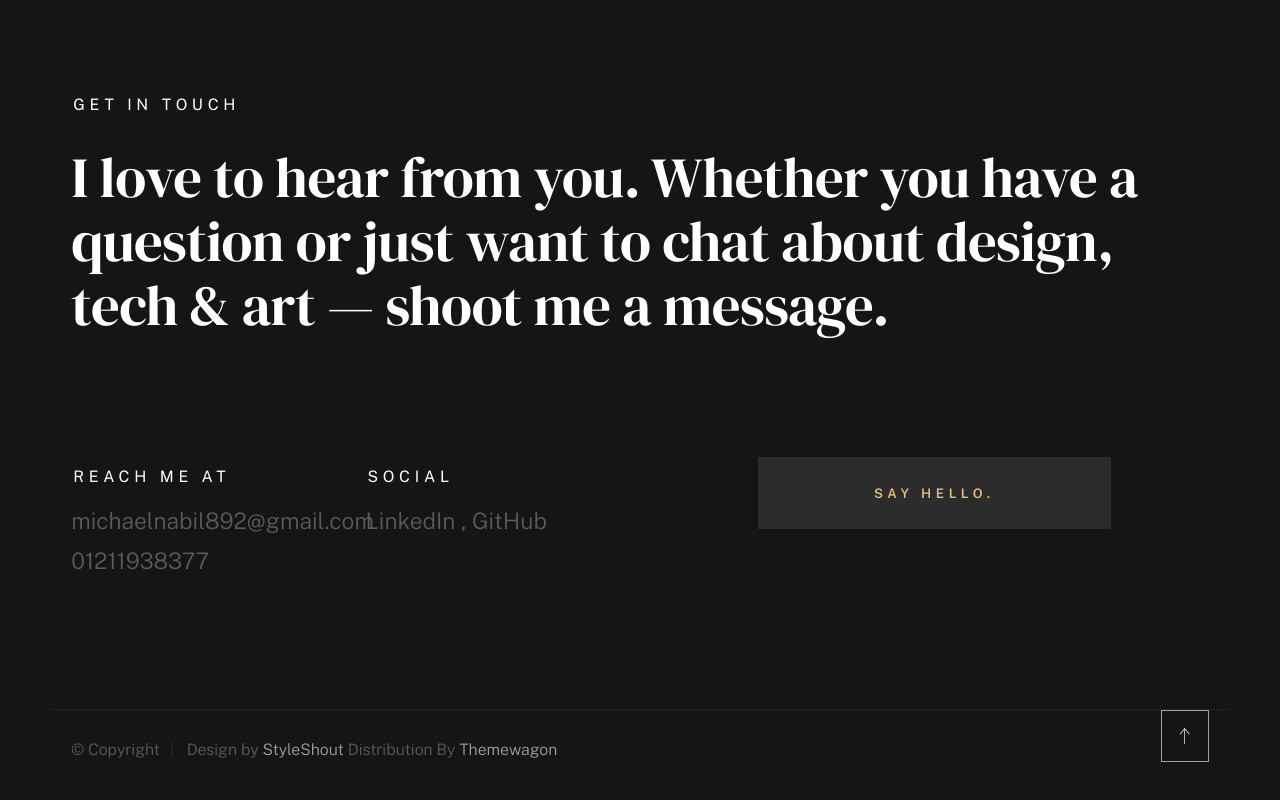
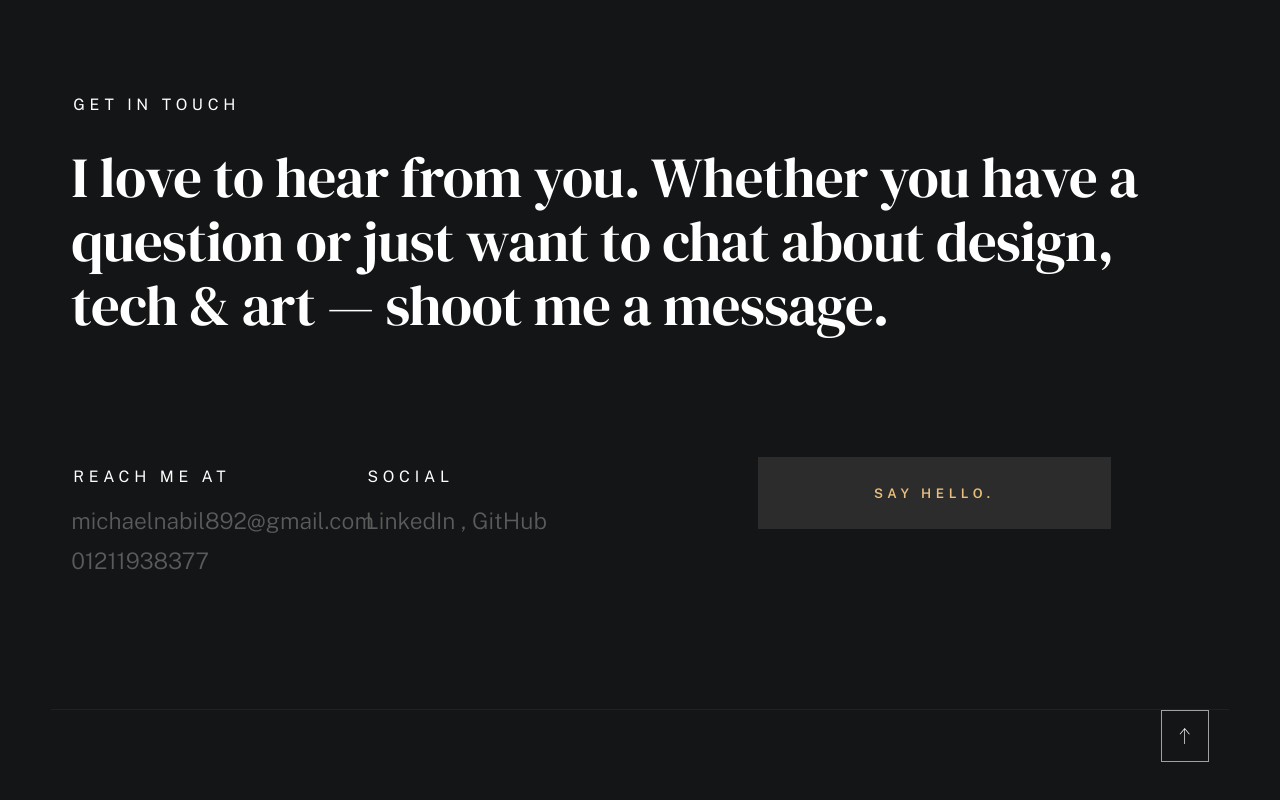
Before and after one commit to Michael479999/My-portfolio, a plain HTML site: page index.html in a window 1280 px wide. Shown: the part 4004-4804 px from the top of the page. Drawn offline with nearby package versions, Linux system fonts and the light colour scheme; a web font is replaced by a local one.

Commit message:
removed somethings

```diff
--- a/index.html
+++ b/index.html
@@ -536,11 +536,6 @@
         <footer class="s-footer">
 
             <div class="row">
-                <div class="column ss-copyright">
-                    <span>© Copyright</span>
-                    <span>Design by <a href="https://www.styleshout.com/">StyleShout</a> Distribution By <a href="https://themewagon.com">Themewagon</a></span>
-                </div>
-
                 <div class="ss-go-top">
                     <a class="smoothscroll" title="Back to Top" href="#top">
                         <svg xmlns="http://www.w3.org/2000/svg" viewBox="0 0 24 24" fill-rule="evenodd" clip-rule="evenodd"><path d="M11 2.206l-6.235 7.528-.765-.645 7.521-9 7.479 9-.764.646-6.236-7.53v21.884h-1v-21.883z"/></svg>
```
